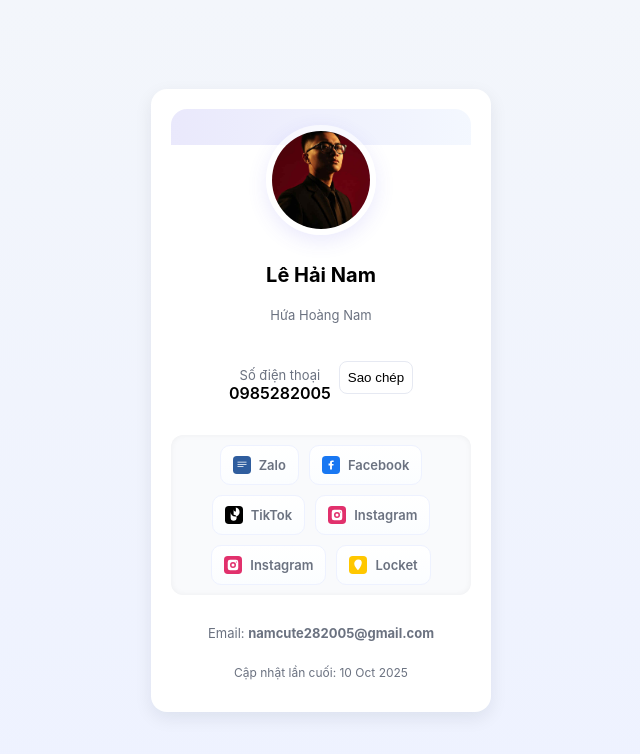
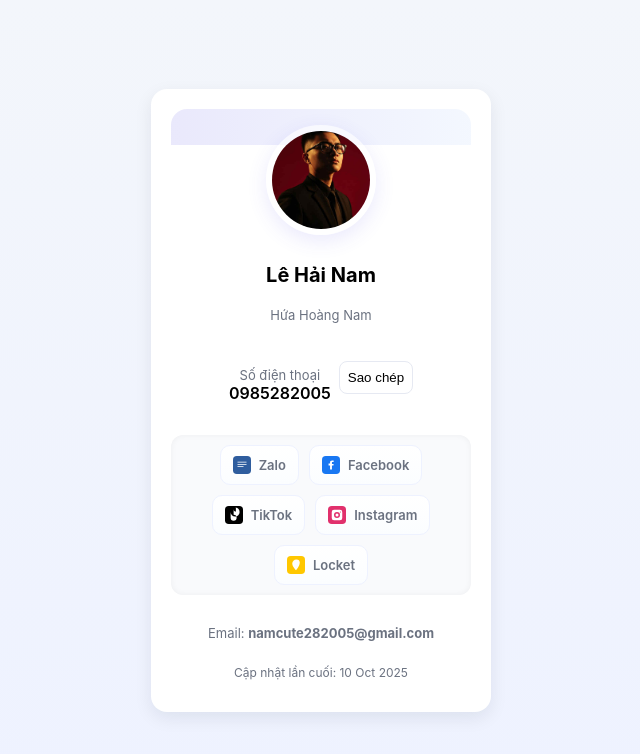
Before and after one commit to HaiNamne0208/HaiNamNe-0208, a plain HTML site: page index.html in a window 1280 px wide. Shown: the whole page, without its empty margins (319-959 px from the left). Drawn offline with Linux system fonts and the light colour scheme.

Commit message:
Update index.html

```diff
--- a/index.html
+++ b/index.html
@@ -279,29 +279,6 @@
         </a>
         <a
           class="contact-btn"
-          href="https://www.instagram.com/h.nam_0208?igsh=ZWo5bjhvOTZ1Nzlj&utm_source=qr"
-          target="_blank"
-          rel="noopener noreferrer"
-          role="listitem"
-          aria-label="Instagram"
-        >
-          <svg
-            class="icon"
-            viewBox="0 0 24 24"
-            fill="none"
-            xmlns="http://www.w3.org/2000/svg"
-            aria-hidden="true"
-          >
-            <rect width="24" height="24" rx="5" fill="#E1306C" />
-            <path
-              d="M8 5h8a3 3 0 0 1 3 3v8a3 3 0 0 1-3 3H8a3 3 0 0 1-3-3V8a3 3 0 0 1 3-3zm4 3a4 4 0 1 0 0 8 4 4 0 0 0 0-8zm4.5-.75a.75.75 0 1 0 0 1.5.75.75 0 0 0 0-1.5zM12 10a2 2 0 1 1 0 4 2 2 0 0 1 0-4z"
-              fill="#fff"
-            />
-          </svg>
-          <span class="label">Instagram</span>
-        </a>
-        <a
-          class="contact-btn"
           href="https://l.facebook.com/l.php?u=https%3A%2F%2Flocket.camera%2Flinks%2F4DAiTDJ1bphYsMaq9%3Ffbclid%3DIwZXh0bgNhZW0CMTAAYnJpZBExdTYyZkVuYmRUZE9sa2pPUQEeL2m2WcvMVKvvAaxk2IrBPXhocZnRbBtvTwuQAyML60Wht6Wpe_Jcyg7Uoi0_aem_xNB7xE0JFFaWXAK8No7OOg&h=AT127SzZbQTv6VgKlEJvaqwzF3R6zLGosOOsYbUVQHf0tFTz2Zbn1SzXdg9rnRY7rZhOQa7AQVpGnH0o7wlgGOyVTnmhVZEtXmUvQ-aFXjJ-H3Z56Yd9L3Py0sGq9heflPzaOQ"
           target="_blank"
           rel="noopener noreferrer"
```
